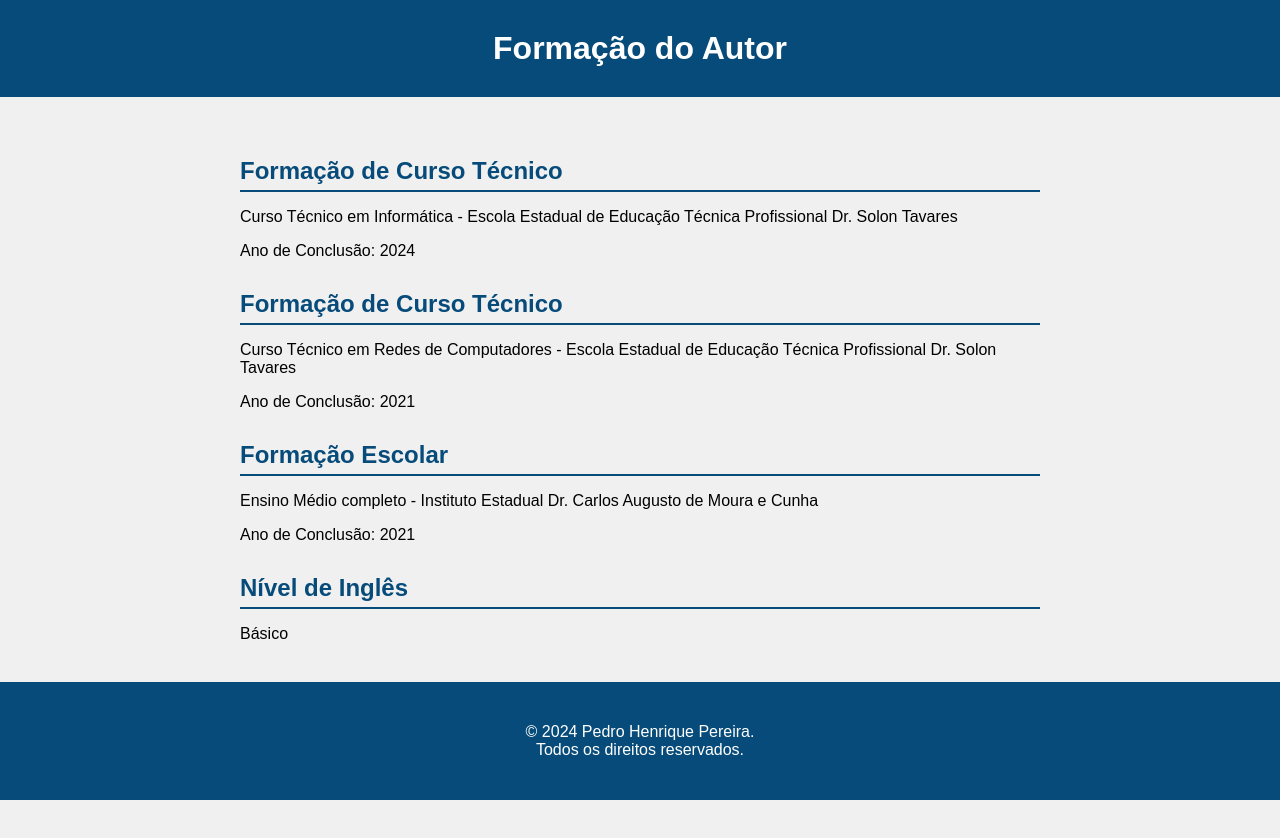
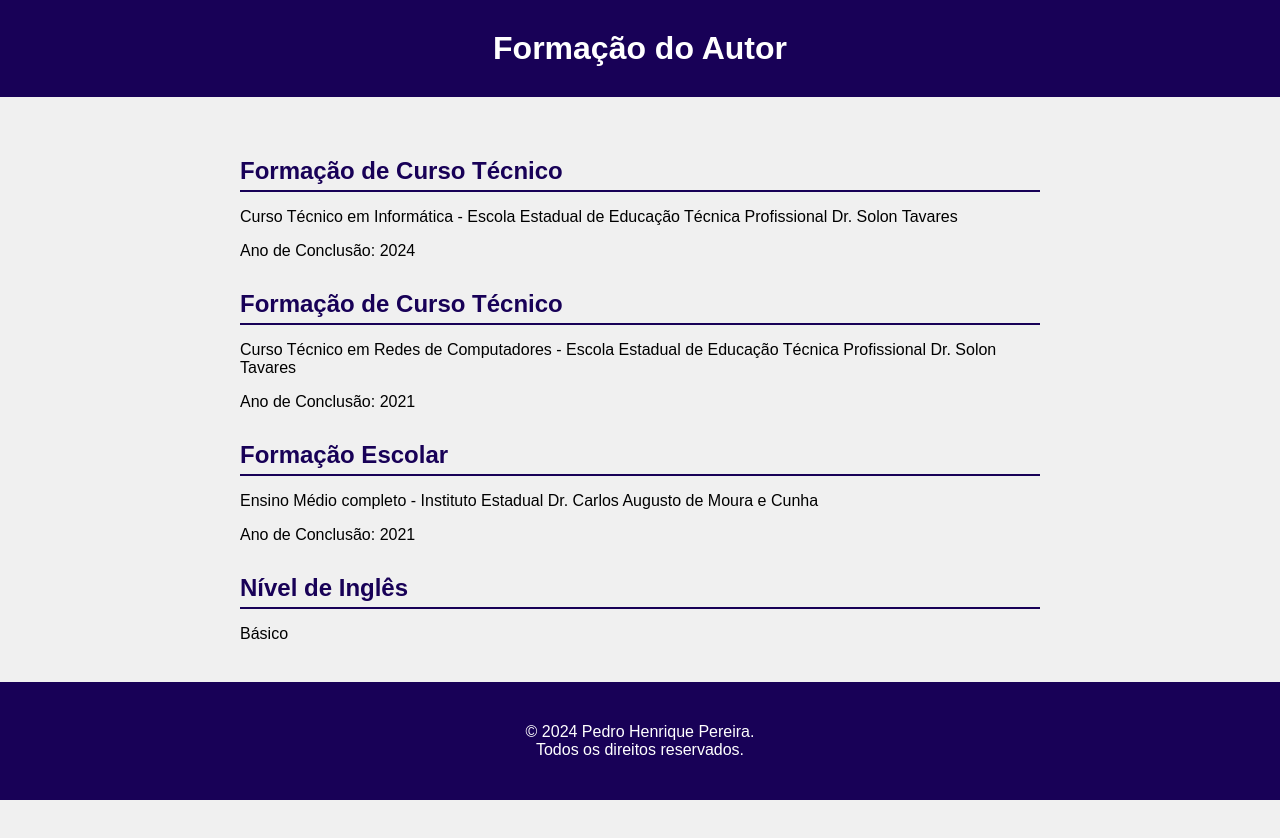
Before and after one commit to LawEbaru/Projeto-Uninter, a plain HTML site: page formacao.html in a window 1280 px wide. Drawn offline with Linux system fonts and the light colour scheme.

Commit message:
Update estiloformacao.css

```diff
--- a/estiloformacao.css
+++ b/estiloformacao.css
@@ -12,7 +12,7 @@ body {
 }
 
 header {
-    background-color: #064b79;
+    background-color: #180157;
     color: #fff;
     padding: 10px 0;
     text-align: center;
@@ -32,14 +32,14 @@ section {
 
 section h2 {
     font-size: 24px;
-    color: #064b79;
-    border-bottom: 2px solid #064b79;
+    color: #180157;
+    border-bottom: 2px solid #180157;
     padding-bottom: 5px;
     margin-bottom: 15px;
 }
 
 footer {
-    background-color: #064b79;
+    background-color: #180157;
     color: #fff;
     text-align: center;
     padding: 5px 0;
```
